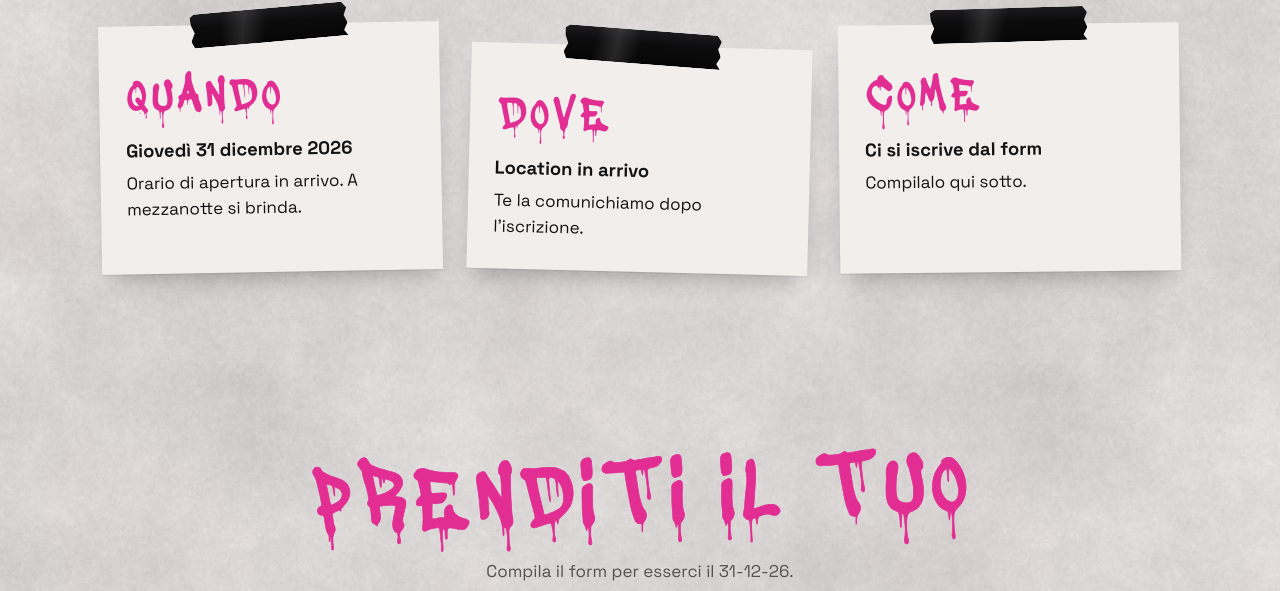
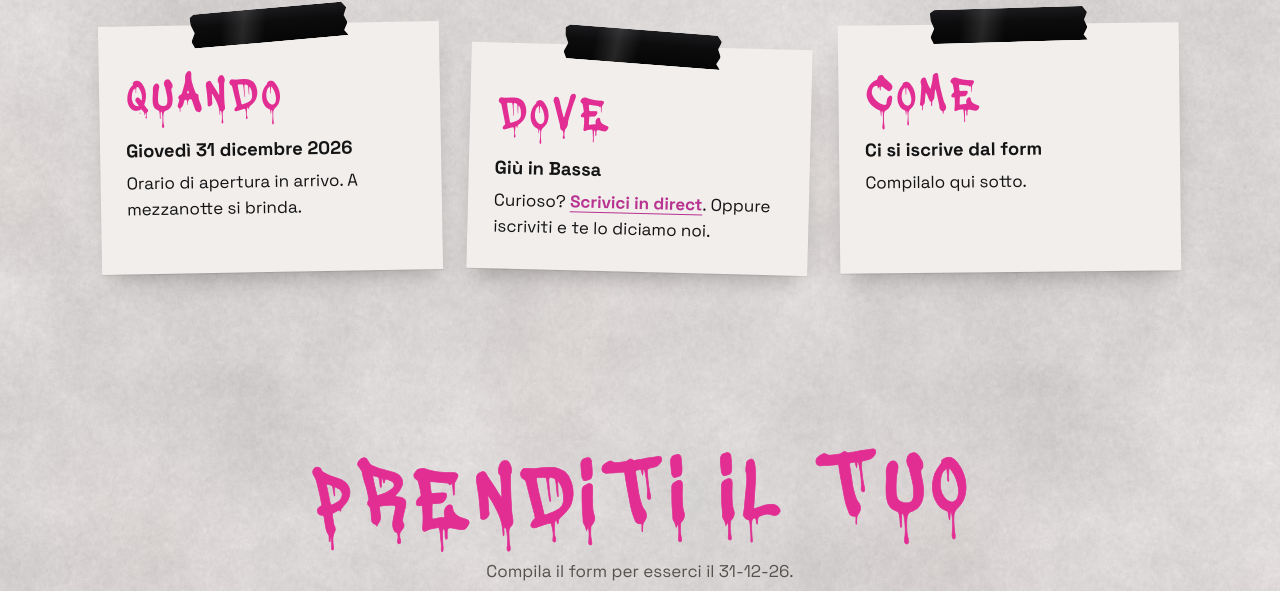
Before and after one commit to lucaturin03/The-Final-Countdown, a plain HTML site: page index.html in a window 1280 px wide. Shown: the part 1681-2272 px from the top of the page. Drawn offline with Linux system fonts and the light colour scheme.

Commit message:
Aggiorna blocco Dove: indizio sulla zona e link al direct Instagram
Co-Authored-By: Claude Opus 5.5 <noreply@anthropic.com>
Claude-Session: https://claude.ai/code/session_01PJmR3hC2y4Cg1apRH2ZawP

```diff
--- a/index.html
+++ b/index.html
@@ -322,7 +322,7 @@ footer p { margin: 0; }
       </article>
       <article class="note">
         <h3>Dove</h3>
-        <p><strong>Location in arrivo</strong>Te la comunichiamo dopo l'iscrizione.</p>
+        <p><strong>Giù in Bassa</strong>Curioso? <a class="link" href="https://instagram.com/tfcd_2027" target="_blank" rel="noopener">Scrivici in direct</a>. Oppure iscriviti e te lo diciamo noi.</p>
       </article>
       <article class="note">
         <h3>Come</h3>
```
